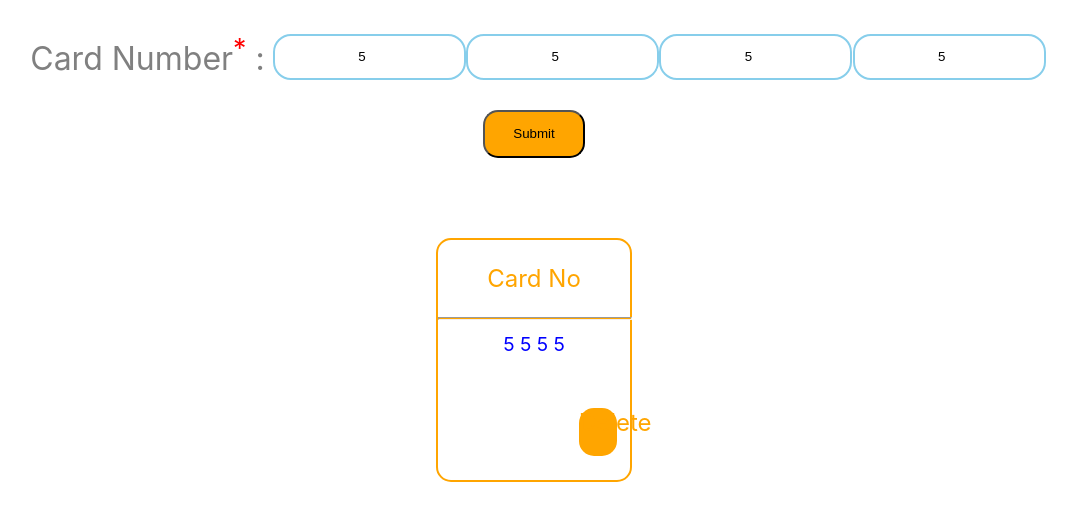
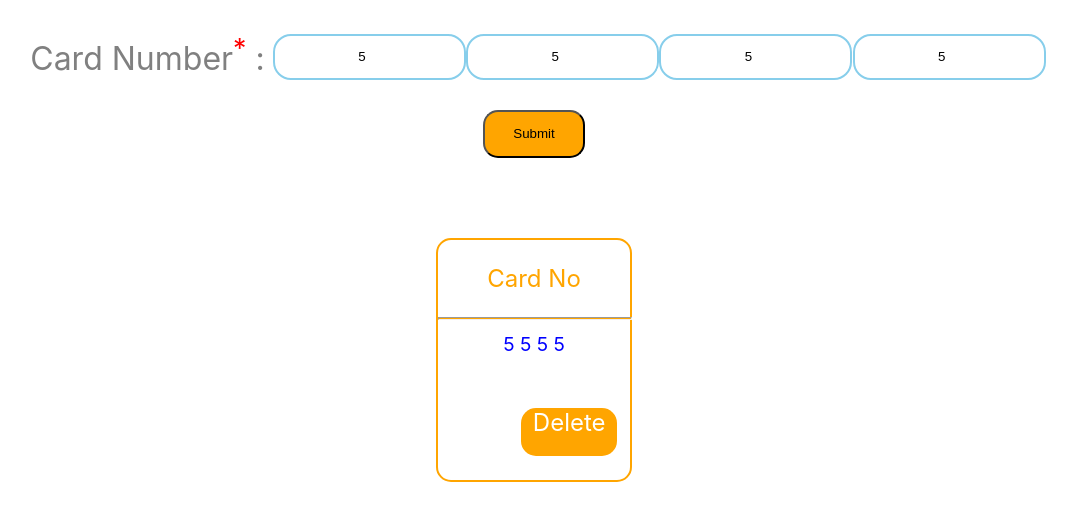
Before and after one commit to sabyasachi94sen/card-pincode-project, a React (Create React App) app: page / in a window 1280 px wide. Both pictures are taken after typing "5", "5", "5", "5" into the empty fields and a click on the button "Submit". Shown: the top 520 px of the page, without its empty margins (106-1183 px from the left). Built offline with nearby package versions, Linux system fonts and the light colour scheme; no server answers.

Commit message:
Upadated style.css

```diff
--- a/src/components/style.css
+++ b/src/components/style.css
@@ -60,10 +60,11 @@
     bottom: 0;
     right:1vw;
     cursor: pointer;
-    width:20%;
+    width:50%;
     height:6vh;
     background-color: orange;
     border-radius:15px;
+    color:white;
 
 }
 
```
